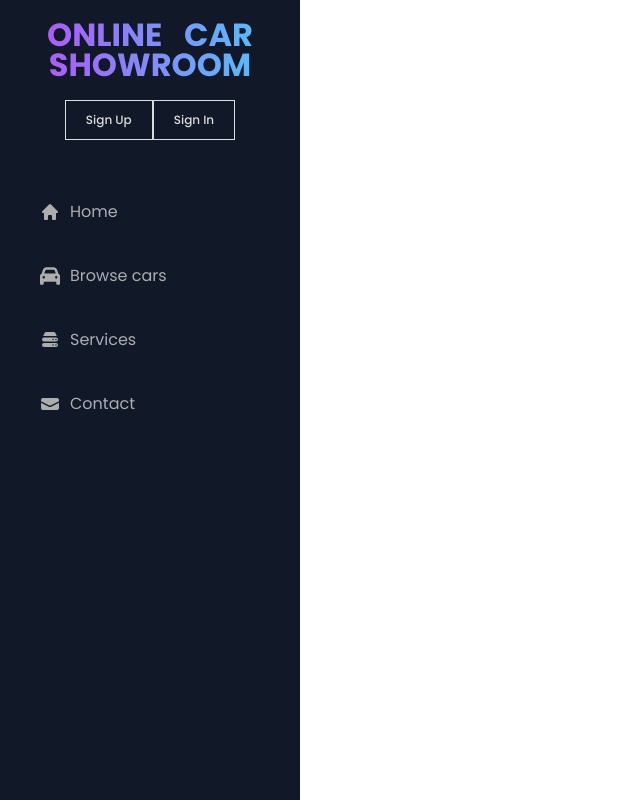
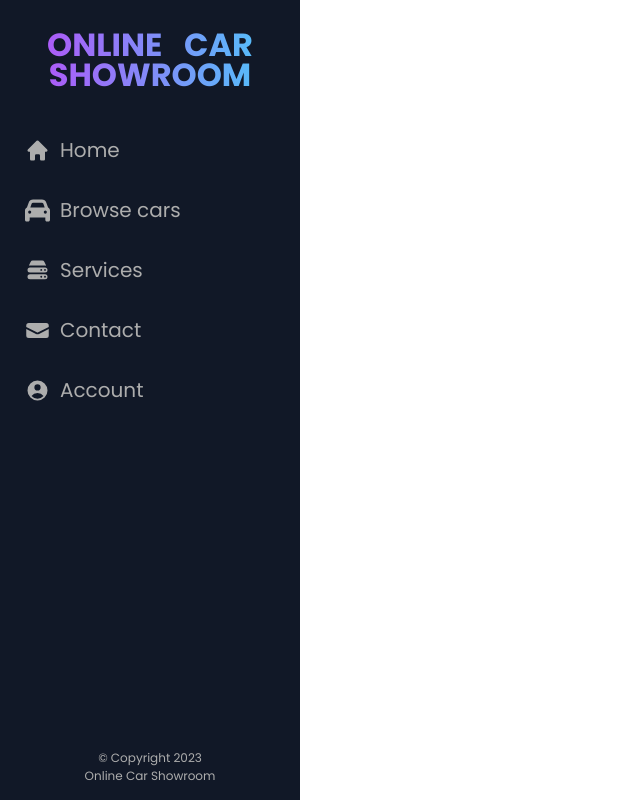
Before and after one commit to Fahmid-Chowdhury/Online-Car-Showroom, a React (Vite) app in the folder onlinecarshowroom/: page / in a window 1280 px wide. Shown: the whole page, without its empty margins (0-640 px from the left). Built offline with nearby package versions, Linux system fonts and the light colour scheme.

Commit message:
navbar done

```diff
--- a/onlinecarshowroom/src/App.jsx
+++ b/onlinecarshowroom/src/App.jsx
@@ -18,6 +18,8 @@ function App() {
           <Routes>
             <Route exact path="/" element={<HomePage />} />
             <Route exact path="/car" element={<CarPage />} />
+            <Route exact path="/" element={<CarPage />} />
+            <Route exact path="/" element={<CarPage />} />
 
           </Routes>
         </Router>
--- a/onlinecarshowroom/src/components/Navbar.jsx
+++ b/onlinecarshowroom/src/components/Navbar.jsx
@@ -7,23 +7,14 @@ export default function Navbar() {
 
 return (
 <>
-  <div className='w-[300px] bg-gray-900 text-white '>
+  <div className='w-[300px] bg-gray-900 text-white relative'>
     <div className='text-center logo-container'>
       <span>ONLINE CAR</span>
       <span>SHOWROOM</span>
-      {/* <div className='account-placeholder-icon'>
-        <img src={profile} class="img-fluid" alt=""/>
-      </div> */}
-
-
-    </div>
-    <div className='nav-button-container'>
-      <button className='nav-button'>Sign Up</button>
-      <button className='nav-button'>Sign In</button>
     </div>
 
     <nav>
-      <div className='flex flex-col justify-between m-10'>
+      <div className='flex flex-col justify-between sidebar-navigation'>
         <Link to="/">
         <div className="nav-item-container">
           <div className="nav-item-icon">
@@ -74,8 +65,24 @@ return (
           <span className='nav-item-text'>Contact</span>
         </div>
         </Link>
+        <Link to="/account">
+        <div className="nav-item-container">
+          <div className="nav-item-icon">
+          <svg xmlns="http://www.w3.org/2000/svg" viewBox="0 0 20 20" fill="currentColor" className="w-5 h-5">
+            <path fillRule="evenodd" d="M18 10a8 8 0 11-16 0 8 8 0 0116 0zm-5.5-2.5a2.5 2.5 0 11-5 0 2.5 2.5 0 015 0zM10 12a5.99 5.99 0 00-4.793 2.39A6.483 6.483 0 0010 16.5a6.483 6.483 0 004.793-2.11A5.99 5.99 0 0010 12z" clipRule="evenodd" />
+          </svg>
+          </div>
+          <span className='nav-item-text'>Account</span>
+        </div>
+        </Link>
       </div>
     </nav>
+    <div className="sidebar-footer">
+      <p>&copy; Copyright 2023</p>
+      <p>Online Car Showroom</p>
+
+    </div>
+
 
   </div>
 </>
--- a/onlinecarshowroom/src/index.css
+++ b/onlinecarshowroom/src/index.css
@@ -2,12 +2,19 @@
 @tailwind base;
 @tailwind components;
 @tailwind utilities;
-
+:root{
+  padding: 0;
+  margin: 0;
+  box-sizing: border-box;
+}
 body{
   font-family: 'poppins', sans-serif;
 }
+.sidebar-navigation{
+  margin: 0 10px;
+}
 .logo-container{
-  margin: 20px 0;
+  margin: 30px 0;
   display: flex;
   flex-direction: column;
   justify-content: center;
@@ -25,42 +32,45 @@ body{
 .logo-container span:first-child{
   word-spacing: 15px;
 }
-.nav-button-container{
-  display: flex;
-  justify-content: center;
-  align-items: center;
-  margin: 20px 0;
-}
-.nav-button{
-  color: gainsboro;
-  font-weight: 500;
-  padding: 10px 20px;
-  border: 1px solid gainsboro;
-  font-size: 12px;
-}
-
-.nav-button:hover{
-  color: aquamarine;
-}
 
 .nav-item-container{
   display: flex;
   justify-content: left;
   align-items: center;
-  margin: 20px 0;
+  padding: 15px;
   color: rgb(173, 173, 173);
+  border-radius: 10px;
+  font-size: 20px;
+
 }
+
 .nav-item-icon{
   font-size: 20px;
   margin-right: 10px;
 }
 .nav-item-icon svg{
-  width: 20px;
-  height: 20px;
+  width: 25px;
+  height: 25px;
 }
 .nav-item-container:hover{
+  background-color: rgb(54, 52, 65);
   color: rgb(255, 255, 255);
 }
+.nav-item-container:active{
+  background-color: rgb(54, 52, 65);
+  color: rgb(255, 255, 255);
+}
+
 .nav-item-container:hover .nav-item-icon svg{
   fill: aquamarine;
 }
+.sidebar-footer{
+  position: absolute;
+  bottom: 0;
+  width: 100%;
+  padding: 15px;
+  color: rgb(173, 173, 173);
+  border-radius: 10px;
+  font-size: 12px;
+  text-align: center;
+}
```
